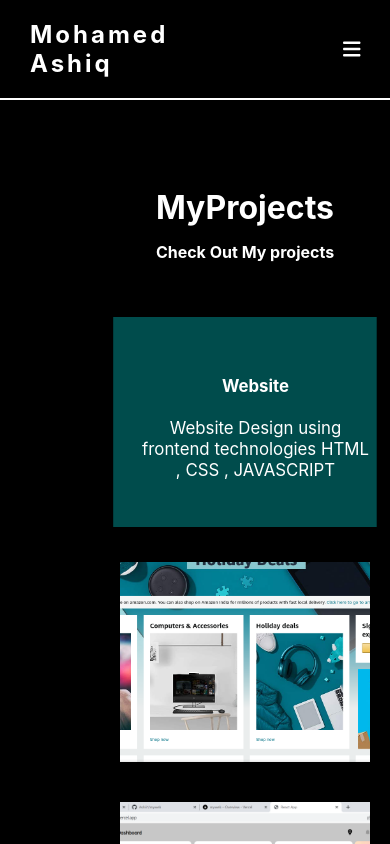
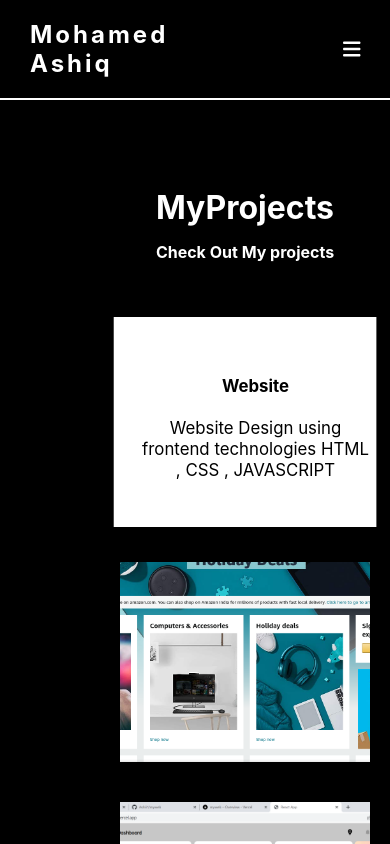
Before and after one commit to Ashii1/mohamedashiq1, a React (Create React App) app: page / in a window 390 px wide. In both pictures the pointer is over the element 245 px from the left and 2024 px from the top of the page. Shown: the part 1602-2446 px from the top of the page. Built offline with nearby package versions, Linux system fonts and the light colour scheme.

Commit message:
Add files via upload

```diff
--- a/src/App.css
+++ b/src/App.css
@@ -251,8 +251,8 @@ body {
 }
 
 .project:hover {
-  color: white;
-  background-color: aqua;
+  color: rgb(0, 0, 0);
+  background-color: rgb(255, 255, 255);
   transform: scale(1.05);
   display: flex;
   justify-content: center;
@@ -268,7 +268,7 @@ body {
   left: 0;
   width: 100%;
   height: 100%;
-  background-color: rgba(0, 0, 0, 0.7);
+  background-color: rgba(255, 255, 255, 0.7);
   display: flex;
   flex-direction: column;
   align-items: center;
@@ -389,7 +389,7 @@ body {
     }
 
     .topcontent-container {
-      margin: 20px;
+      margin: 30px;
     }
 
     .project-container {
```
